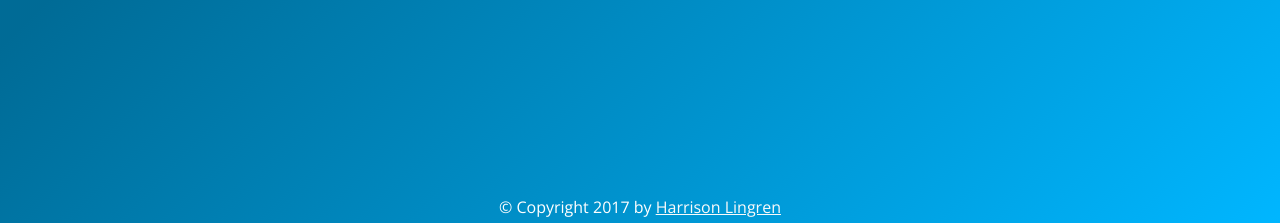
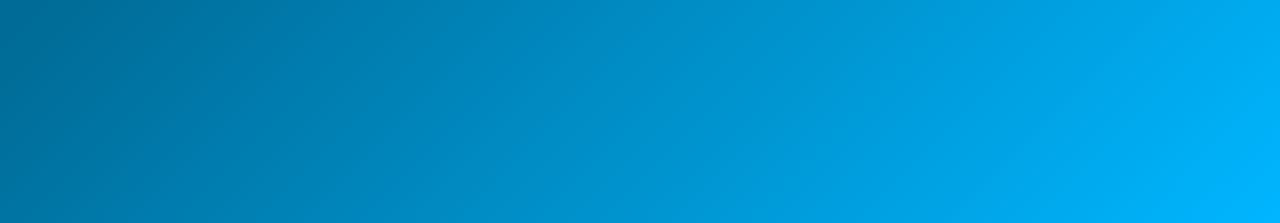
Before and after one commit to harrisonlingren/link.lingren.co, a Flask app: page / in a window 1280 px wide. Shown: the part 577-800 px from the top of the page. Run offline with Flask 2, Linux system fonts and the light colour scheme.

Commit message:
remove footer text

```diff
--- a/templates/layout.html
+++ b/templates/layout.html
@@ -30,7 +30,6 @@
                  data-ad-slot="3653465638"
                  data-ad-format="auto">
              </ins>
-             &copy; Copyright 2017 by <a href="http://lingren.co/">Harrison Lingren</a>
         </div>
         <script>(adsbygoogle = window.adsbygoogle || []).push({});</script>
     </div>
```
